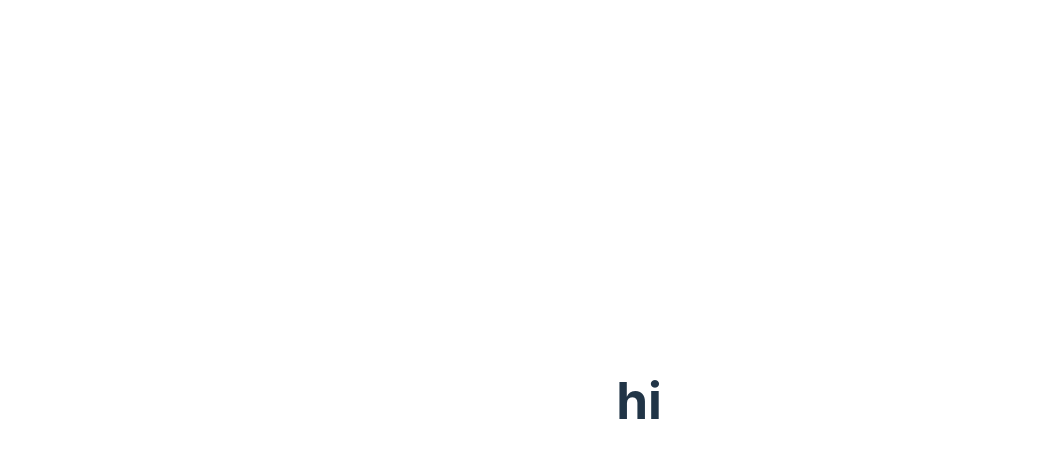
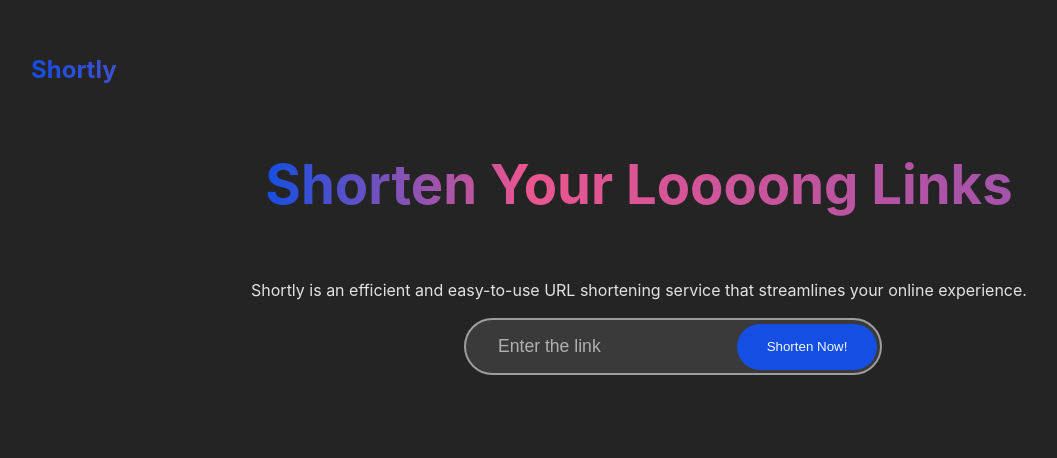
Before and after one commit to deja-v/shortly, a React (Vite) app: page / in a window 1280 px wide. Shown: the top 458 px of the page, without its empty margins (1-1058 px from the left). Built offline with nearby package versions, Linux system fonts and the light colour scheme.

Commit message:
added input and button

```diff
--- a/src/App.jsx
+++ b/src/App.jsx
@@ -1,12 +1,15 @@
 import { useState } from 'react'
-
-
+import Url from './components/url'
 
 function App() {
   const [count, setCount] = useState(0)
 
   return (
-    <h1>hi</h1>
+    <>
+      <h2 className='title'>Shortly</h2>
+      <Url />
+
+    </>
   )
 }
 
--- /dev/null
+++ b/src/components/url.jsx
@@ -0,0 +1,19 @@
+import React from "react";
+
+export default function Url(){
+
+
+    return (
+        <div className="url-paste-container">
+            <h1 className="heading">Shorten Your Loooong Links</h1>
+            <p>Shortly is an efficient and easy-to-use URL shortening service that streamlines your online experience.</p>
+            <div class="wrapper">
+
+                <input type="text" placeholder="Enter the link" />
+                <button>
+                    Shorten Now!
+                </button>
+            </div>
+        </div>
+    )
+}
--- a/src/index.css
+++ b/src/index.css
@@ -18,60 +18,78 @@
   max-width: 1280px;
   margin: 0 auto;
   padding: 2rem;
-  text-align: center;
-}
-
-
-a {
-  font-weight: 500;
-  color: #646cff;
-  text-decoration: inherit;
-}
-a:hover {
-  color: #535bf2;
 }
 
 body {
   margin: 0;
-  display: flex;
-  place-items: center;
   min-width: 320px;
   min-height: 100vh;
 }
 
-h1 {
-  font-size: 3.2em;
-  line-height: 1.1;
+.title, .heading{
+  background: rgb(20,78,227);
+  background: linear-gradient(90deg, rgba(20,78,227,1) 0%, rgba(235,86,142,1) 35%, rgba(163,83,170,1) 100%);
+  color: transparent;
+  background-clip: text;
+}
+
+.heading{
+  font-size: 3.4rem;
+}
+
+.url-paste-container{
+  display: flex;
+  flex-direction: column;
+  align-items: center;
 }
 
 button {
-  border-radius: 8px;
-  border: 1px solid transparent;
-  padding: 0.6em 1.2em;
-  font-size: 1em;
-  font-weight: 500;
-  font-family: inherit;
-  background-color: #1a1a1a;
+  border: none;
   cursor: pointer;
-  transition: border-color 0.25s;
-}
-button:hover {
-  border-color: #646cff;
-}
-button:focus,
-button:focus-visible {
-  outline: 4px auto -webkit-focus-ring-color;
 }
 
-@media (prefers-color-scheme: light) {
-  :root {
-    color: #213547;
-    background-color: #ffffff;
-  }
-  a:hover {
-    color: #747bff;
-  }
-  button {
-    background-color: #f9f9f9;
-  }
+button:hover {
+  opacity: 0.8;
 }
+
+input {
+  color: white;
+  font-size: 1.1rem;
+  font-weight: 500;
+}
+
+input:focus {
+  outline: 2px solid white;
+}
+
+input::placeholder {
+  color: rgba(255, 255, 255, 0.6);
+}
+
+/* Button on top of the Input */
+.wrapper {
+  width: 350px;
+  max-width: 100%;
+  position: relative;
+}
+
+.wrapper input {
+  background: rgba(255, 255, 255, 0.1);
+  border: 2px solid #9c9d9f;
+  border-radius: 50px;
+  padding: 1rem 2rem;
+  width: 100%;
+}
+
+.wrapper button {
+  background: #144EE3;
+  color: aliceblue;
+  border-radius: 50px;
+  aspect-ratio: 1;
+  height: 80%;
+  width: 40%;
+  position: absolute;
+  transform: translateX(195%);
+  top: 10%;
+
+}
```
